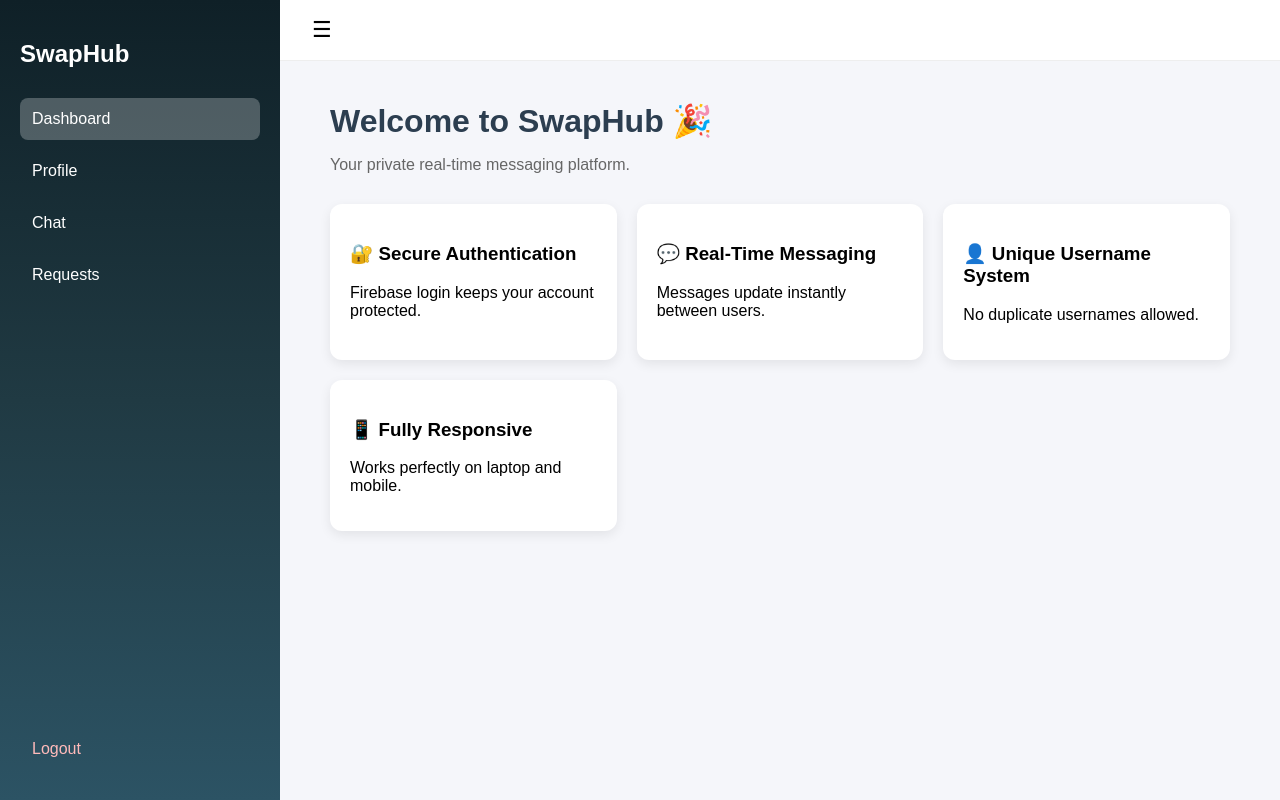
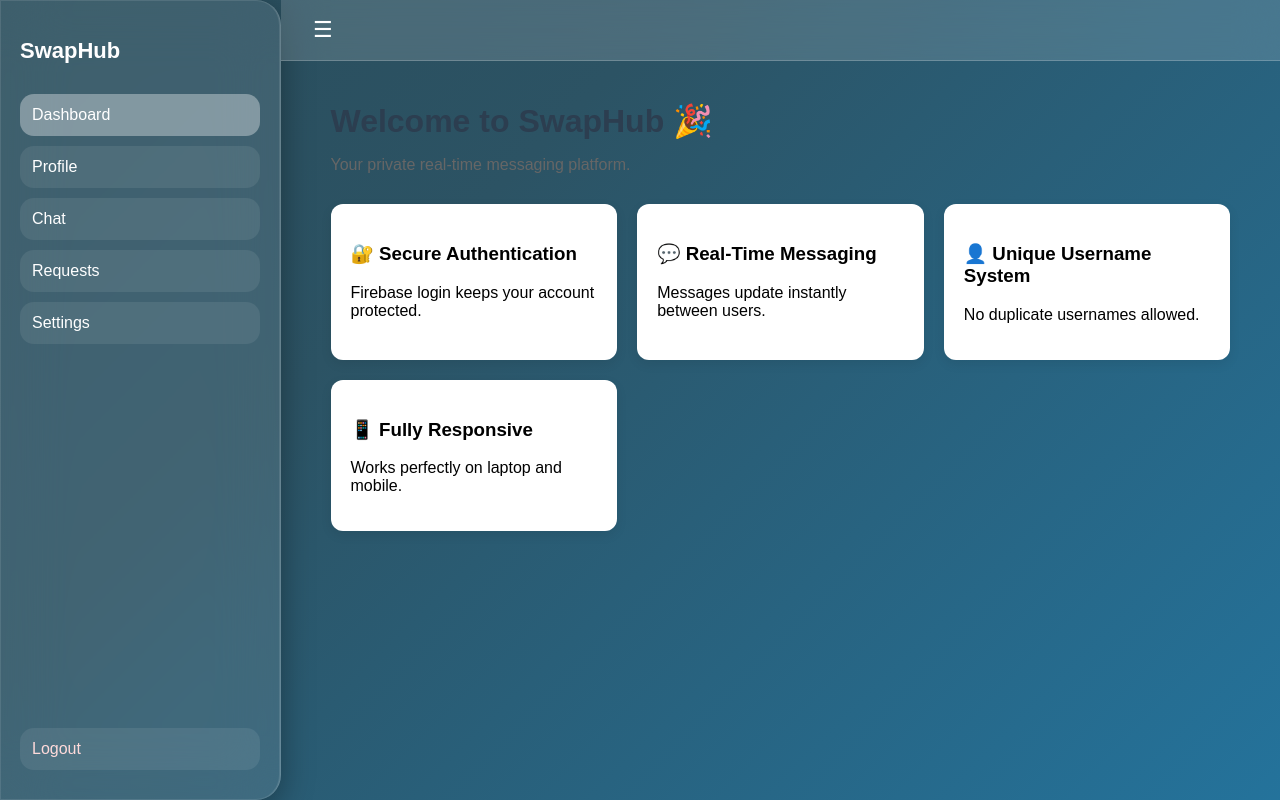
Before and after one commit to bhumisatra/swaphub, a React (Vite) app: page /dashboard in a window 1280 px wide. Built offline with nearby package versions, Linux system fonts and the light colour scheme; no server answers; sample sign-in values are in the browser's storage.

Commit message:
UI improved

```diff
--- a/src/App.jsx
+++ b/src/App.jsx
@@ -11,6 +11,7 @@
 import Chat from "./pages/Chat";
 import Requests from "./pages/Requests";
 import Home from "./pages/Home";
+import Settings from "./pages/Settings";
 
 function App() {
   const [user, setUser] = useState(null);
@@ -54,10 +55,14 @@
           path="/dashboard"
           element={user ? <Dashboard /> : <Navigate to="/" />}
         >
+          {/* Default Home */}
           <Route index element={<Home />} />
+
+          {/* Nested Pages */}
           <Route path="profile" element={<Profile />} />
           <Route path="chat" element={<Chat />} />
           <Route path="requests" element={<Requests />} />
+          <Route path="settings" element={<Settings />} />
         </Route>
 
         {/* Unknown Route */}
--- a/src/pages/Dashboard.jsx
+++ b/src/pages/Dashboard.jsx
@@ -51,6 +51,10 @@
           Requests
         </NavLink>
 
+	<NavLink to="/dashboard/settings" className="menu-item">
+    Settings
+  </NavLink>
+
         <div className="menu-item logout">
           Logout
         </div>
--- /dev/null
+++ b/src/pages/Settings.jsx
@@ -0,0 +1,72 @@
+import { useState } from "react";
+import { auth } from "../firebase";
+import { updatePassword } from "firebase/auth";
+import "../styles/settings.css";
+
+function Settings() {
+  const [newPassword, setNewPassword] = useState("");
+  const [message, setMessage] = useState("");
+
+  const handlePasswordChange = async () => {
+    if (newPassword.length < 6) {
+      setMessage("Password must be at least 6 characters.");
+      return;
+    }
+
+    try {
+      await updatePassword(auth.currentUser, newPassword);
+      setMessage("Password updated successfully!");
+      setNewPassword("");
+    } catch (error) {
+      setMessage("Please re-login to change password.");
+    }
+  };
+
+  const handleLogout = async () => {
+    await auth.signOut();
+    window.location.href = "/";
+  };
+
+  return (
+    <div className="settings-wrapper">
+      <h2>Settings</h2>
+
+      <div className="settings-card">
+        <h3>Account</h3>
+
+        <div className="settings-item">
+          <label>Email</label>
+          <input
+            type="text"
+            value={auth.currentUser?.email}
+            disabled
+          />
+        </div>
+
+        <div className="settings-item">
+          <label>Change Password</label>
+          <input
+            type="password"
+            placeholder="New password"
+            value={newPassword}
+            onChange={(e) => setNewPassword(e.target.value)}
+          />
+          <button onClick={handlePasswordChange}>
+            Update Password
+          </button>
+        </div>
+
+        {message && <p className="settings-message">{message}</p>}
+      </div>
+
+      <div className="settings-card danger">
+        <h3>Danger Zone</h3>
+        <button className="logout-btn" onClick={handleLogout}>
+          Logout
+        </button>
+      </div>
+    </div>
+  );
+}
+
+export default Settings;
--- a/src/styles/dashboard.css
+++ b/src/styles/dashboard.css
@@ -1,3 +1,23 @@
+/* Background behind everything */
+body {
+  margin: 0;
+  background: linear-gradient(
+    135deg,
+    #0f2027,
+    #203a43,
+    #2c5364,
+    #1c92d2
+  );
+  background-size: 400% 400%;
+  animation: gradientMove 15s ease infinite;
+}
+
+@keyframes gradientMove {
+  0% { background-position: 0% 50%; }
+  50% { background-position: 100% 50%; }
+  100% { background-position: 0% 50%; }
+}
+
 .dashboard-container {
   display: flex;
   height: 100vh;
@@ -5,15 +25,26 @@
   overflow: hidden;
 }
 
-/* SIDEBAR */
+/* SIDEBAR - REAL GLASS */
 .sidebar {
   width: 240px;
-  background: linear-gradient(180deg, #0f2027, #203a43, #2c5364);
-  color: white;
   padding: 20px;
-  transition: 0.3s;
+  transition: 0.4s ease;
   display: flex;
   flex-direction: column;
+  color: white;
+
+  background: rgba(255, 255, 255, 0.1);
+  backdrop-filter: blur(30px);
+  -webkit-backdrop-filter: blur(30px);
+
+  border-right: 1px solid rgba(255, 255, 255, 0.2);
+
+  box-shadow:
+    0 8px 32px rgba(0, 0, 0, 0.35),
+    inset 0 0 0 1px rgba(255,255,255,0.1);
+
+  border-radius: 0 25px 25px 0;
 }
 
 .sidebar.closed {
@@ -24,29 +55,36 @@
 
 .logo {
   margin-bottom: 30px;
+  font-size: 22px;
+  font-weight: bold;
 }
 
+/* Glass Buttons */
 .menu-item {
   padding: 12px;
   margin-bottom: 10px;
-  border-radius: 8px;
+  border-radius: 14px;
   text-decoration: none;
   color: white;
-  transition: 0.3s;
+  transition: all 0.3s ease;
   cursor: pointer;
+
+  background: rgba(255, 255, 255, 0.08);
 }
 
 .menu-item:hover {
-  background: rgba(255, 255, 255, 0.15);
+  background: rgba(255, 255, 255, 0.25);
+  transform: translateX(6px);
 }
 
 .menu-item.active {
-  background: rgba(255, 255, 255, 0.25);
+  background: rgba(255, 255, 255, 0.35);
+  font-weight: 500;
 }
 
 .logout {
   margin-top: auto;
-  color: #ffbaba;
+  color: #ffdada;
 }
 
 /* MAIN CONTENT */
@@ -56,14 +94,16 @@
   flex-direction: column;
 }
 
-/* TOPBAR */
+/* TOPBAR GLASS */
 .topbar {
   height: 60px;
-  background: #ffffff;
+  background: rgba(255, 255, 255, 0.15);
+  backdrop-filter: blur(20px);
+  -webkit-backdrop-filter: blur(20px);
   display: flex;
   align-items: center;
   padding: 0 20px;
-  border-bottom: 1px solid #eee;
+  border-bottom: 1px solid rgba(255,255,255,0.2);
 }
 
 .hamburger {
@@ -71,13 +111,13 @@
   background: none;
   border: none;
   cursor: pointer;
-color:black;
+  color: white;
 }
 
 /* PAGE CONTENT */
 .content {
   flex: 1;
   overflow: auto;
-  background: #f5f6fa;
   padding: 20px;
+  background: transparent;
 }
--- /dev/null
+++ b/src/styles/settings.css
@@ -0,0 +1,62 @@
+.settings-wrapper {
+  max-width: 700px;
+  margin: auto;
+  padding: 20px;
+  color: white;
+}
+
+.settings-wrapper h2 {
+  margin-bottom: 20px;
+}
+
+.settings-card {
+  background: rgba(255, 255, 255, 0.1);
+  backdrop-filter: blur(20px);
+  padding: 20px;
+  border-radius: 15px;
+  margin-bottom: 20px;
+}
+
+.settings-card h3 {
+  margin-bottom: 15px;
+}
+
+.settings-item {
+  display: flex;
+  flex-direction: column;
+  margin-bottom: 15px;
+}
+
+.settings-item input {
+  padding: 10px;
+  border-radius: 8px;
+  border: none;
+  margin-top: 5px;
+}
+
+.settings-item button {
+  margin-top: 10px;
+  padding: 10px;
+  border-radius: 8px;
+  border: none;
+  background: #1c92d2;
+  color: white;
+  cursor: pointer;
+}
+
+.settings-message {
+  margin-top: 10px;
+}
+
+.danger {
+  border: 1px solid rgba(255, 0, 0, 0.3);
+}
+
+.logout-btn {
+  padding: 10px 15px;
+  background: crimson;
+  border: none;
+  border-radius: 8px;
+  color: white;
+  cursor: pointer;
+}
```
